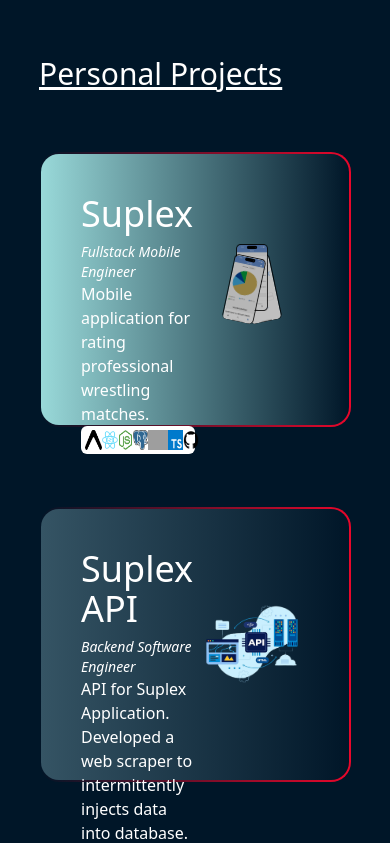
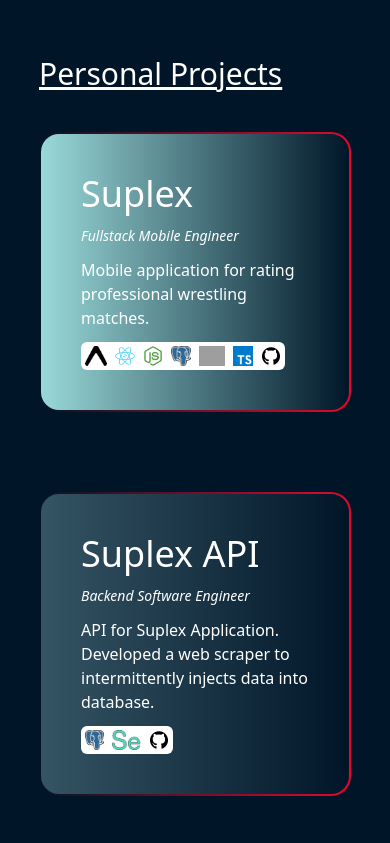
Before and after one commit to bgomez9212/portfolio, a React (Vite) app: page / in a window 390 px wide. Shown: the part 980-1823 px from the top of the page. Built offline with nearby package versions, Linux system fonts and the light colour scheme; grey boxes are pictures that could not be loaded.

Commit message:
mobile layout changes

```diff
--- a/src/components/ProjectCard.tsx
+++ b/src/components/ProjectCard.tsx
@@ -28,14 +28,14 @@ export default function ProjectCard({
   image3 = image3 || "/placeholder.png";
   return (
     <div
-      className={`rounded-lg w-full flex my-10 justify-between px-10 h-[275px] relative scroll-view ${cardType === "IPhone" ? "border-phone dark:border-phone" : cardType === "Macbook" ? "border-macbook dark:border-macbook" : "border-api dark:border-api"}`}
+      className={`rounded-lg w-full flex my-10 justify-between px-10 md:h-[275px] relative scroll-view ${cardType === "IPhone" ? "border-phone dark:border-phone" : cardType === "Macbook" ? "border-macbook dark:border-macbook" : "border-api dark:border-api"}`}
     >
-      <div id="text" className="flex flex-col py-10 justify-between w-1/2">
+      <div id="text" className="flex flex-col py-10 justify-between md:w-1/2">
         <div>
-          <h1 className="text-4xl mb-2">{project}</h1>
-          <h3 className="text-sm italic">{jobTitle}</h3>
+          <h1 className="text-4xl pb-3">{project}</h1>
+          <h3 className="text-sm italic pb-3">{jobTitle}</h3>
         </div>
-        <p className="">{summary}</p>
+        <p className="pb-3">{summary}</p>
         <div id="tech" className="flex items-center w-fit bg-white rounded-md">
           {techArr.map((tech) => {
             if (technologies.indexOf(tech.name) > -1) {
@@ -57,7 +57,7 @@ export default function ProjectCard({
           </a>
         </div>
       </div>
-      <div className="flex items-center justify-end w-1/2">
+      <div className="hidden md:flex items-center justify-end w-1/2">
         {cardType === "Macbook" ? (
           <MacbookMockup image={image1} />
         ) : cardType === "IPhone" ? (
--- a/src/sections/HackReactor.tsx
+++ b/src/sections/HackReactor.tsx
@@ -6,7 +6,7 @@ export default function HackReactor() {
       className="pt-mobileNav sm:pt-navbar flex flex-col w-[90%]"
       id="hack-reactor"
     >
-      <h1 className="text-3xl mb-5 underline scroll-view">HackReactor</h1>
+      <h1 className="text-3xl underline scroll-view">HackReactor</h1>
       <div className="flex justify-evenly flex-wrap">
         <ProjectCard
           cardType="Macbook"
--- a/src/sections/PersonalProjects.tsx
+++ b/src/sections/PersonalProjects.tsx
@@ -6,7 +6,7 @@ export default function PersonalProjects() {
       className="pt-mobileNav sm:pt-navbar flex flex-col w-4/5"
       id="personal-projects"
     >
-      <h1 className="text-3xl mb-5 underline scroll-view">Personal Projects</h1>
+      <h1 className="text-3xl underline scroll-view">Personal Projects</h1>
       <div className="flex justify-evenly flex-wrap">
         <ProjectCard
           cardType="IPhone"
--- a/src/sections/Scrimba.tsx
+++ b/src/sections/Scrimba.tsx
@@ -6,7 +6,7 @@ export default function Scrimba() {
       className="pt-mobileNav sm:pt-navbar flex flex-col w-[90%]"
       id="scrimba"
     >
-      <h1 className="text-3xl mb-5 underline scroll-view">Scrimba</h1>
+      <h1 className="text-3xl underline scroll-view">Scrimba</h1>
       <div className="flex justify-evenly flex-wrap">
         {/* <ProjectCard
           projectName="Quizzical"
```
